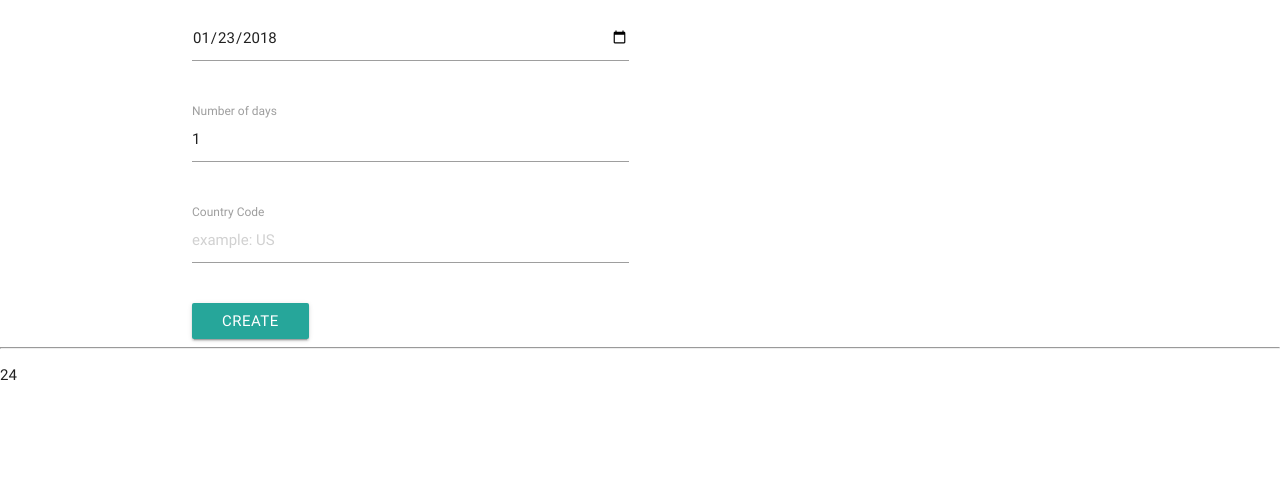
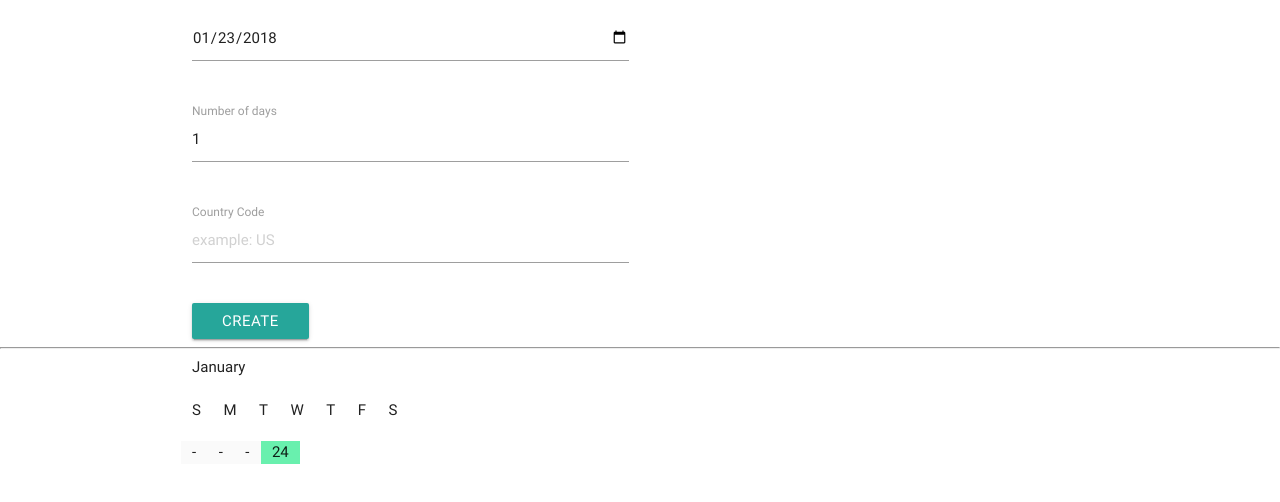
Before and after one commit to lnrd256/number8, a plain HTML site: page index.html in a window 1280 px wide. Both pictures are taken after a click on the link "CREATE". Drawn offline with nearby package versions, Linux system fonts and the light colour scheme.

Commit message:
added calendars

```diff
--- a/index.html
+++ b/index.html
@@ -20,7 +20,7 @@
 		</div>
 		<div class="row">
 			<div class="input-field col s6">
-				<input placeholder="number of days" id="first_name" type="number" class="validate" value="1">
+				<input placeholder="number of days"  type="number" class="validate" value="1" id="ndays">
 				 <label for="ndays">Number of days</label>
 			</div>
 		</div>
@@ -36,7 +36,10 @@
 
 	</div>
 	<Hr>
-	<p id="demo"></p>
+	<div class="container" id="calendar">
+
+
+	</div>
 
 </body>
 	<script type="text/javascript" src="js/scripts.js" ></script>
--- a/js/scripts.js
+++ b/js/scripts.js
@@ -1,6 +1,79 @@
 function generate(){
+	const monthNames = ["January", "February", "March", "April", "May", "June",
+	"July", "August", "September", "October", "November", "December"
+	];
 	dateElement=document.getElementById("date");
+	ndays=+document.getElementById("ndays").value;
 	date=new Date(dateElement.value);
 	date.setDate(date.getDate() + 1);
-	document.getElementById("demo").innerHTML=+date.getDate()
+	month=date.getMonth();
+	tomorrow=new Date();
+	var calendar = document.getElementById("calendar");
+	while (calendar.firstChild) {
+	    calendar.removeChild(calendar.firstChild);
+
+	}
+	calendar.insertAdjacentHTML('beforeend', '<div class="row"></div>')
+	child=document.getElementById('calendar').lastChild;
+	child.insertAdjacentHTML('beforeend', '<div class="col 2">'+monthNames[month]+"</div>");
+	calendar.insertAdjacentHTML('beforeend', '<div class="row"></div>')
+	generateCalendar(date);
+
+	for(i=0;i<ndays;i++){
+
+		month=date.getMonth();
+		dateN=date.getDate();
+		day=date.getDay();
+		child=document.getElementById('calendar').lastChild;
+
+		if(day==0||day==6){
+			child.insertAdjacentHTML('beforeend', '<div class="col 2 orange lighten-4">'+dateN+"</div>");
+		}else{
+			child.insertAdjacentHTML('beforeend', '<div class="col 2 green accent-2">'+dateN+"</div>");
+		}
+
+		var d1 = document.getElementById('calendar');
+
+
+		if(day==6){
+			calendar.insertAdjacentHTML('beforeend', '<div class="row"></div>')
+		}
+
+
+		tomorrow.setDate(date.getDate() + 1);
+		monthTomorrow=tomorrow.getMonth();
+		if(monthTomorrow!=month) {
+			calendar.insertAdjacentHTML('beforeend', '<div class="row"></div>')
+
+			child=document.getElementById('calendar').lastChild;
+			child.insertAdjacentHTML('beforeend', '<div class="col 2">'+monthNames[monthTomorrow]+"</div>");
+			calendar.insertAdjacentHTML('beforeend', '<div class="row"></div>')
+			generateCalendar(tomorrow);
+
+		}
+		date.setDate(date.getDate() +1);
+	}
 }
+
+
+function generateCalendar(date){
+	const DayN = ['S','M','T','W','T','F','S'];
+
+	child=document.getElementById('calendar').lastChild;
+	console.log(child);
+	for(i=0;i<7;i++){
+		calendar=document.getElementById('calendar');
+		child.insertAdjacentHTML('beforeend', '<div class="col 2">'+DayN[i]+"</div>");
+	}
+	calendar.insertAdjacentHTML('beforeend', '<div class="row"></div>')
+	week=(+date.getDay());
+	if(week>0){
+
+		for(j=0;j<week;j++){
+			child=document.getElementById('calendar').lastChild;
+		child.insertAdjacentHTML('beforeend', '<div class="col 2  grey lighten-5">'+'-' +"</div>");
+		}
+
+	}
+
+}
```
